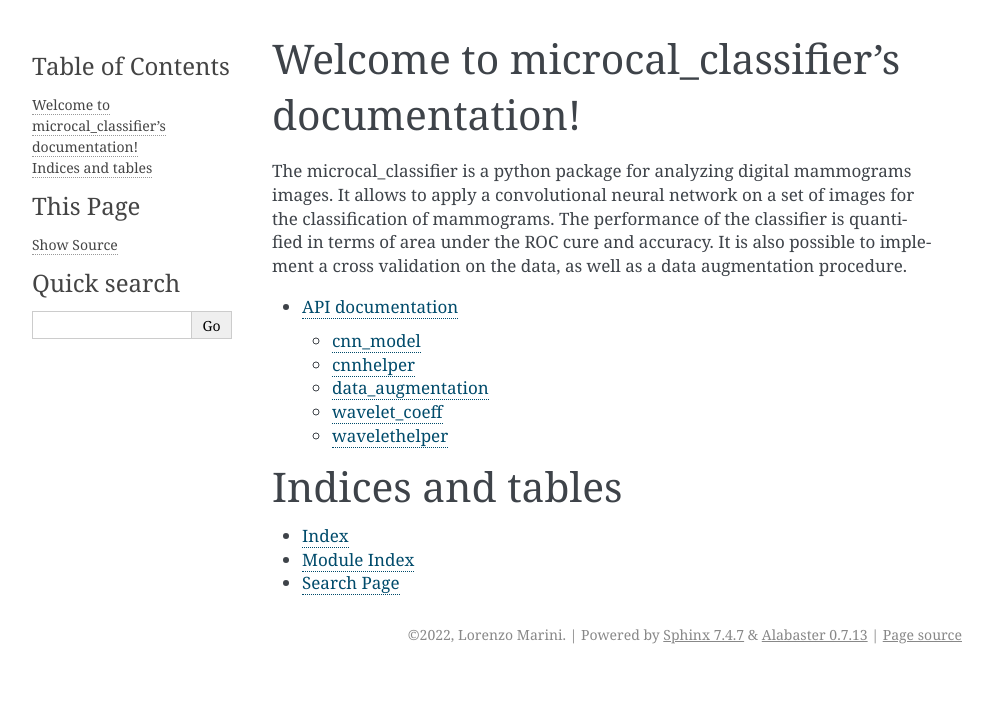
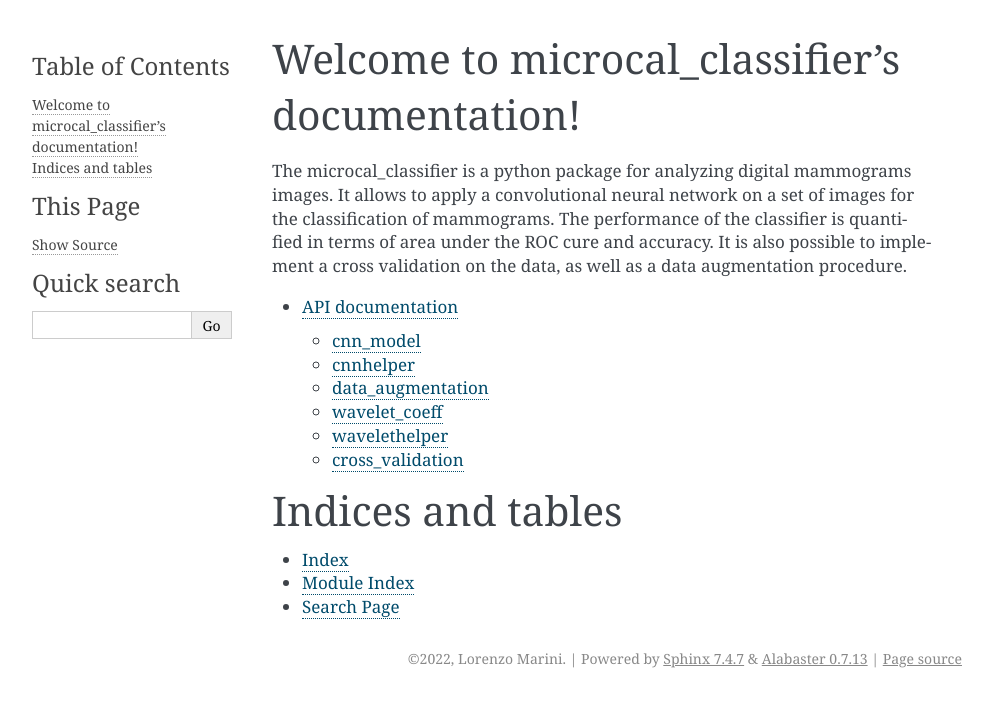
Before and after one commit to lorenzomarini96/microcal_classifier, a Sphinx documentation site: the page built from docs/index.rst, in a window 1280 px wide. Shown: the top 707 px of the page, without its empty margins (148-1140 px from the left). Built offline with Sphinx 7.4.7, drawn with Linux system fonts in a browser that asks for light colours.

Commit message:
docs for final modules

```diff
--- a/docs/api.rst
+++ b/docs/api.rst
@@ -35,3 +35,10 @@ wavelethelper
 
 .. automodule:: wavelethelper
    :members:
+
+
+cross_validation
+-----------------
+
+.. automodule:: cross_validation
+   :members:
--- /dev/null
+++ b/docs/cross_validation.rst
@@ -0,0 +1,5 @@
+cross_validation
+-----------------
+
+.. automodule:: cross_validation
+   :members:
```
